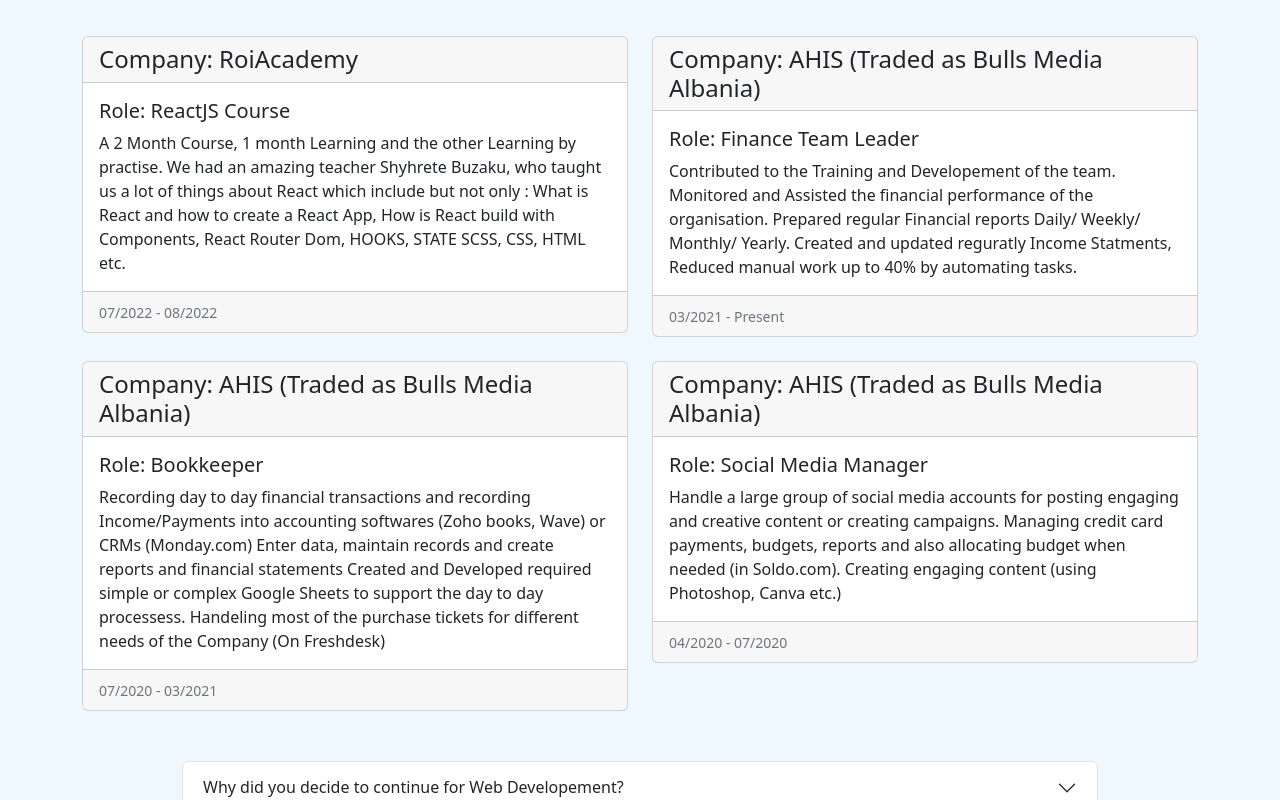
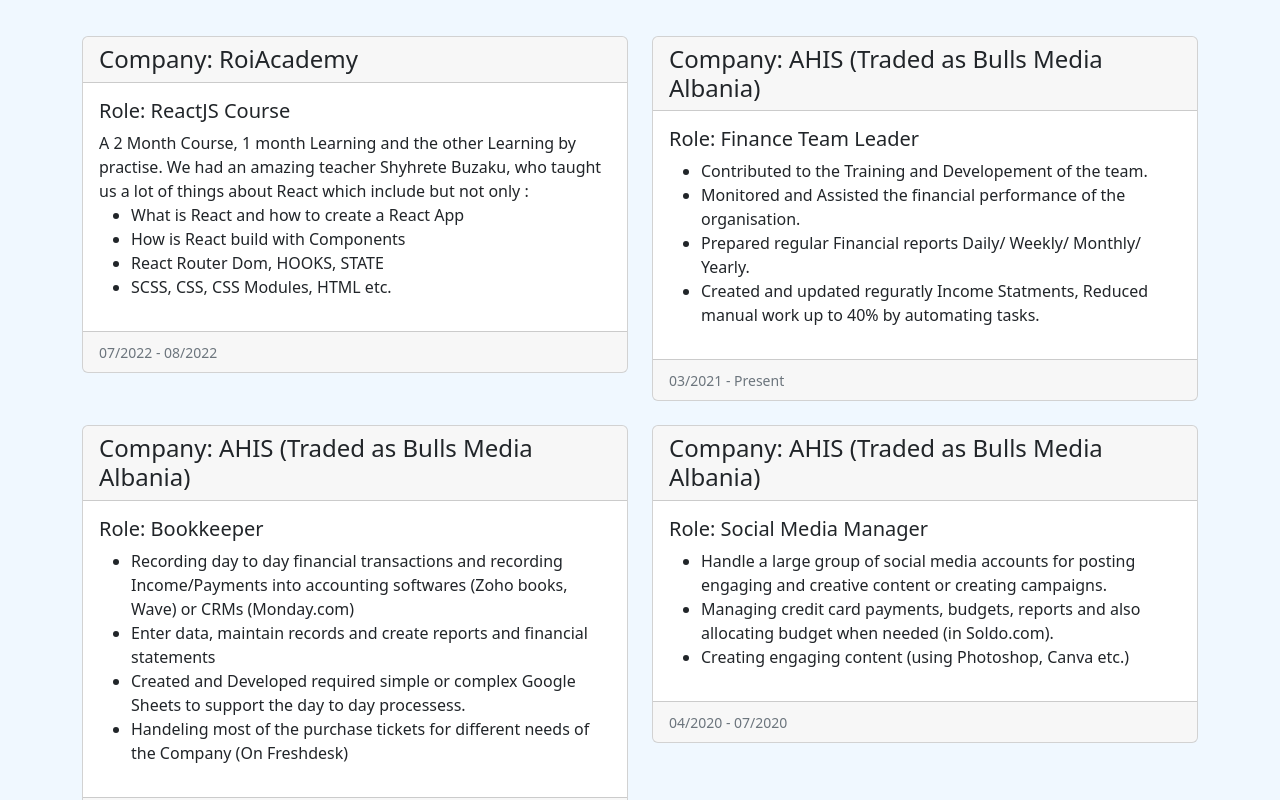
Before and after one commit to lorentbako/Cockails-and-company, a React (Create React App) app: page / in a window 1280 px wide. Shown: the part 480-1280 px from the top of the page. Built offline with nearby package versions, Linux system fonts and the light colour scheme.

Commit message:
Updated Cards visually, turned the text mostly into an unordered lists for most of the tasks

```diff
--- a/src/Pages/PagesComponents/Carousel.js
+++ b/src/Pages/PagesComponents/Carousel.js
@@ -7,16 +7,19 @@
 const Carusel = () => {
   const carusel_info = [
     {
+      key: "1st",
       img: javascriptimg,
       title: "Javascript",
       description: "Skill Level: Intermediate",
     },
     {
+      key: "2nd",
       img: htmlcss,
       title: "HTML And CSS",
       description: "Skill Level: Junior",
     },
     {
+      key: "3rd",
       img: reactjs,
       title: "ReactJS",
       description: "Skill Level: Junior",
--- a/src/Pages/PagesComponents/HomeCards.js
+++ b/src/Pages/PagesComponents/HomeCards.js
@@ -6,50 +6,90 @@
 const HomeCards = () => {
   const jobs = [
     {
+      key: "job4",
       header: "RoiAcademy",
       title: "ReactJS Course",
-      body: "A 2 Month Course, 1 month Learning and the other Learning by practise.\n We had an amazing teacher Shyhrete Buzaku, who taught us a lot of things about React which include but not only : What is React and how to create a React App, How is React build with Components, React Router Dom, HOOKS, STATE SCSS, CSS, HTML etc. ",
+      body: (
+        <>
+          A 2 Month Course, 1 month Learning and the other Learning by practise.
+          We had an amazing teacher Shyhrete Buzaku, who taught us a lot of
+          things about React which include but not only :
+          <ul>
+            <li>What is React and how to create a React App</li>
+            <li>How is React build with Components</li>
+            <li>React Router Dom, HOOKS, STATE</li>
+            <li>SCSS, CSS, CSS Modules, HTML etc. </li>
+          </ul>
+        </>
+      ),
       duration: "07/2022 - 08/2022",
     },
     {
+      key: "job3",
       header: "AHIS (Traded as Bulls Media Albania)",
       title: "Finance Team Leader",
-      body: `Contributed to the Training and Developement of the
-      team.
-      Monitored and Assisted the financial performance of
-      the organisation.
-      Prepared regular Financial reports Daily/ Weekly/
-      Monthly/ Yearly.
-      Created and updated reguratly Income Statments,
-      Reduced manual work up to 40% by automating tasks.
-      `,
+      body: (
+        <ul>
+          <li>Contributed to the Training and Developement of the team.</li>
+          <li>
+            Monitored and Assisted the financial performance of the
+            organisation.
+          </li>
+          <li>
+            Prepared regular Financial reports Daily/ Weekly/ Monthly/ Yearly.
+          </li>
+          <li>
+            Created and updated reguratly Income Statments, Reduced manual work
+            up to 40% by automating tasks.
+          </li>
+        </ul>
+      ),
       duration: "03/2021 - Present",
     },
     {
+      key: "job2",
       header: "AHIS (Traded as Bulls Media Albania)",
       title: "Bookkeeper",
-      body: `Recording day to day financial transactions and
-      recording Income/Payments into accounting softwares
-      (Zoho books, Wave) or CRMs (Monday.com)
-      Enter data, maintain records and create reports and
-      financial statements
-      Created and Developed required simple or complex
-      Google Sheets to support the day to day processess.
-      Handeling most of the purchase tickets for different
-      needs of the Company (On Freshdesk)`,
+      body: (
+        <ul>
+          <li>
+            Recording day to day financial transactions and recording
+            Income/Payments into accounting softwares (Zoho books, Wave) or CRMs
+            (Monday.com)
+          </li>
+          <li>
+            Enter data, maintain records and create reports and financial
+            statements
+          </li>
+          <li>
+            Created and Developed required simple or complex Google Sheets to
+            support the day to day processess.
+          </li>
+          <li>
+            Handeling most of the purchase tickets for different needs of the
+            Company (On Freshdesk){" "}
+          </li>{" "}
+        </ul>
+      ),
       duration: "07/2020 - 03/2021",
     },
     {
+      key: "job1",
       header: "AHIS (Traded as Bulls Media Albania)",
       title: "Social Media Manager",
-      body: `Handle a large group of social media accounts for
-      posting engaging and creative content or creating
-      campaigns.
-      Managing credit card payments, budgets, reports and
-      also allocating budget when needed (in Soldo.com).
-      Creating engaging content (using Photoshop, Canva
-      etc.)
-      `,
+      body: (
+        <ul>
+          <li>
+            Handle a large group of social media accounts for posting engaging
+            and creative content or creating campaigns.
+          </li>
+          <li>
+            Managing credit card payments, budgets, reports and also allocating
+            budget when needed (in Soldo.com).
+          </li>
+          <li>Creating engaging content (using Photoshop, Canva etc.)</li>
+        </ul>
+      ),
       duration: "04/2020 - 07/2020",
     },
   ];
@@ -62,7 +102,7 @@
               <Card.Header as="h4">Company: {job.header}</Card.Header>
               <Card.Body>
                 <Card.Title>Role: {job.title}</Card.Title>
-                <Card.Text>{job.body.split("\n")}</Card.Text>
+                <Card.Text>{job.body}</Card.Text>
               </Card.Body>
               <Card.Footer>
                 <small className="text-muted">{job.duration}</small>
```
